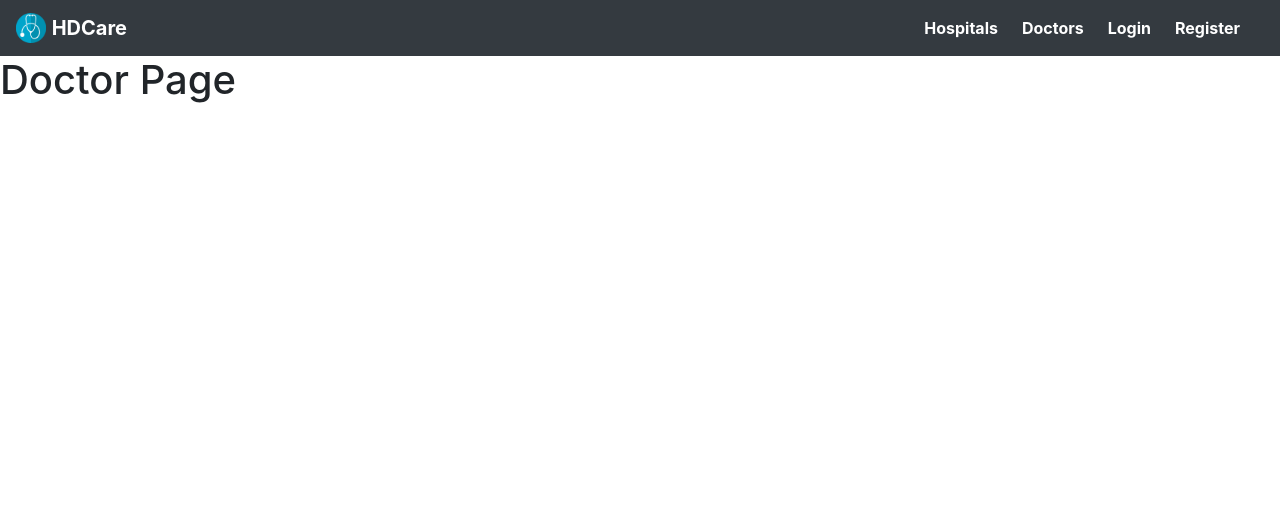
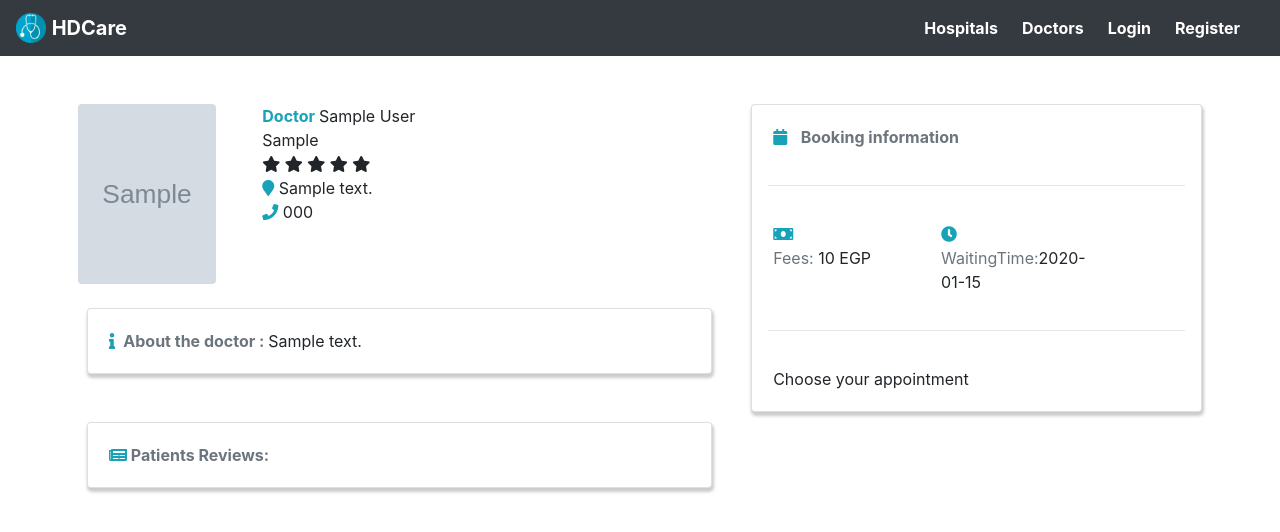
Before and after one commit to NohaHossam123/Doctors, a Django app: page /doctors/doctor/1 in a window 1280 px wide. Shown: the top 532 px of the page. Run offline with Django 3.2, Linux system fonts and the light colour scheme; tables that the repository leaves empty hold one stand-in row (values such as "Sample post"); grey boxes marked "Sample" are stand-in pictures; some libraries are stand-ins or nearby versions.

Commit message:
doctor profile page

```diff
--- a/HDCare/Doctors/templates/allDoctors.html
+++ b/HDCare/Doctors/templates/allDoctors.html
@@ -67,7 +67,7 @@
           <a role="button" class="btn btn-dark mt-3 w-100" href="/doctors/doctor/{{doctor.id}}">More Details</a>
         </div>
         <div class="col-md">
-          <span><strong class="text-info">Doctor </strong>{{ doctor.first_name |add:" "|add:doctor.last_name }}</span>
+          <strong class="text-info">Doctor </strong><a href="/doctors/doctor/{{ doctor.id }}">{{ doctor.first_name |add:" "|add:doctor.last_name }}</a>
           <div>{{ doctor.bio }}</div>
           <div>
             {% for i in rating %}
@@ -91,4 +91,5 @@
     </div>
     {% endfor %}
   </div>
+</div>
 {% endblock %}
--- a/HDCare/Doctors/templates/doctorProfile.html
+++ b/HDCare/Doctors/templates/doctorProfile.html
@@ -9,7 +9,77 @@
     }
 </style>
 {% endblock %}
-
 {% block content %}
-<h1>Doctor Page</h1>
+<div class="container col-12">
+    <div class="row m-5">
+        <div class="col-7">
+                <div class="row">
+                    <div class="col-3">
+                        <img src="/media/{{doctor.image}}" class="rounded" width="100%" height="180px" alt="No image">
+                    </div>
+                    <div class="col-md mx-3">
+                        <span><strong class="text-info">Doctor </strong>{{ doctor.first_name |add:" "|add:doctor.last_name }}</span>
+                        <div>{{ doctor.specialization }}</div>
+                        <div>
+                            {% for i in rating %}
+                            <i class="fa fa-star"></i>
+                            {%endfor%}
+                        </div>
+                        <div><i class="fa fa-map-marker text-info" aria-hidden="true"></i> {{ doctor.clinic_address }}</div>
+                        <div><i class="fa fa-phone text-info" aria-hidden="true"></i><span class="text-info"></span> {{ doctor.phone }}</div>
+                    </div>
+                </div>
+                <div class="row">
+                    <div class="card rounded m-4 px-3 col-md">
+                        <div class="card-body row">
+                            <div>
+                                <i class="fa fa-info text-info"></i>&nbsp;<strong class="text-secondary"> About the doctor : </strong>
+                                {{ doctor.bio }}
+                            </div>
+                         </div>
+                    </div>
+                </div>
+                <div class="row">
+                    <div class="card rounded m-4 px-3 col-md">
+                        <div class="card-body row">
+                            <div>
+                                <i class="fa fa-newspaper-o	text-info"></i><strong class="text-secondary"> Patients Reviews: </strong>
+                            </div>
+                    </div>
+                </div>
+                </div>
+        </div>
+        <div class="col-5">
+            <div class="card rounded px-3">
+                <div class="card-body row">
+                    <div class="text-secondary">
+                        <i class="fa fa-calendar text-info"></i> &nbsp;
+                        <strong>Booking information</strong>
+                    </div>
+                </div>
+                <hr>
+                <div class="card-body row">
+                    <div class="row">
+                        {% with doctor.doctors.all as doctor %}
+                        {% for book in doctor %}
+                        <div class="col-sm">
+                            <i class="fa fa-money text-info" aria-hidden="true"></i><br>
+                            <span class="text-secondary"> Fees:</span> {{book.fees }} EGP
+                        </div>
+                        <div class="col-sm">
+                            <i class="fas fa-clock text-info"></i><br>
+                            <span class="text-secondary">WaitingTime:</span>{{ book.waiting_time }}
+                        </div>
+                        {% endfor %}
+                        {% endwith %}
+                    </div>
+                </div>
+                <hr>
+                <div class="card-body row">
+                    <span>Choose your appointment </span>
+            </div>
+            </div>
+        </div>
+    </div>
+</div>
 {% endblock %}
--- a/HDCare/Doctors/views.py
+++ b/HDCare/Doctors/views.py
@@ -10,5 +10,6 @@ def doctors_page(request):
 
 def doctor_profile(request,id):
     doctor = Doctor.objects.get(id=id)
-    context = {'doctor':doctor}
+    rating = [1,2,3,4,5]
+    context = {'doctor':doctor,'rating':rating}
     return render(request, 'doctorProfile.html', context)
--- a/HDCare/users/views.py
+++ b/HDCare/users/views.py
@@ -33,7 +33,7 @@ def signup(request):
             user.save()
             token = get_random_string(length=40)
             Activation.objects.create(token=token, user=user)
-            email_subject = "First, you must to activate your account"
+            email_subject = "Activate your account"
             message = f'''
                 Thank you for your registration,
                 please click this link below to confirm your email.
```
